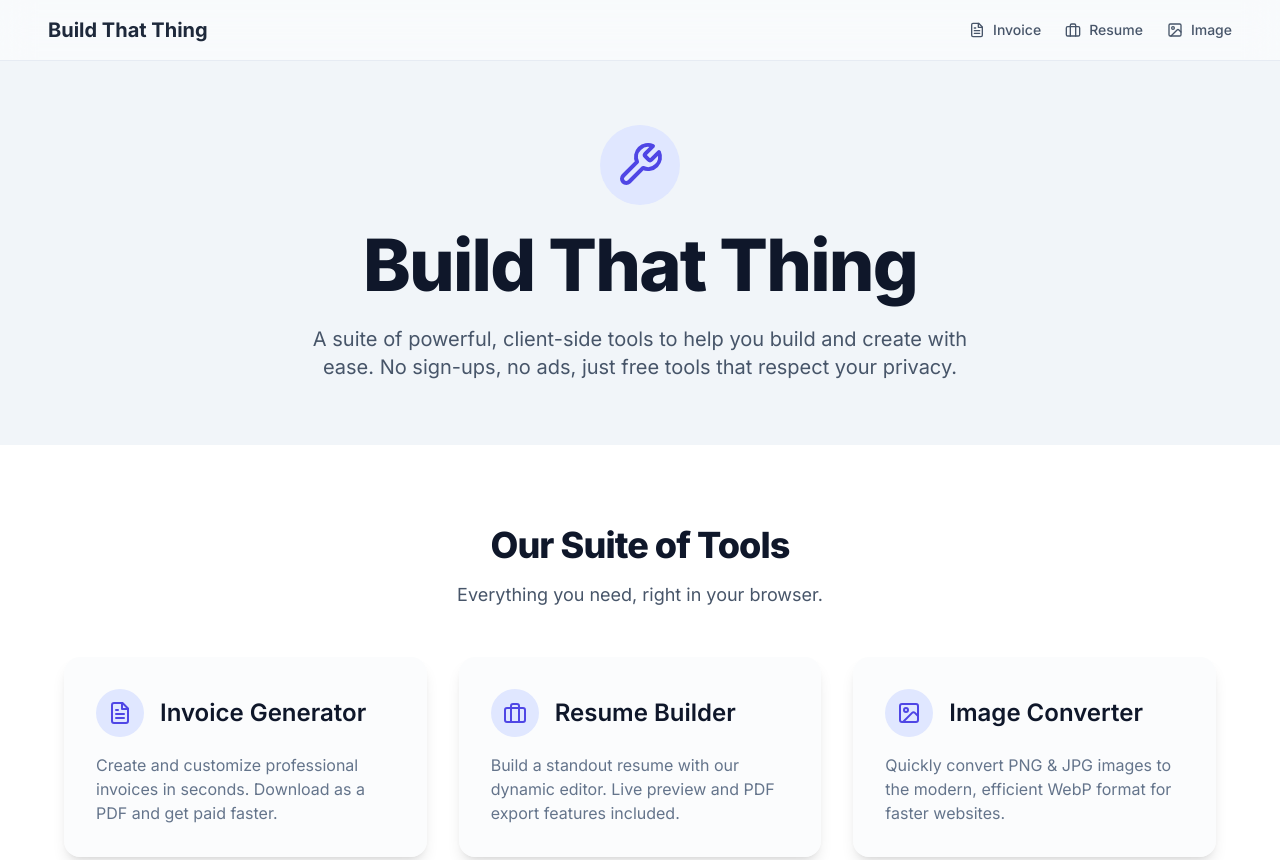
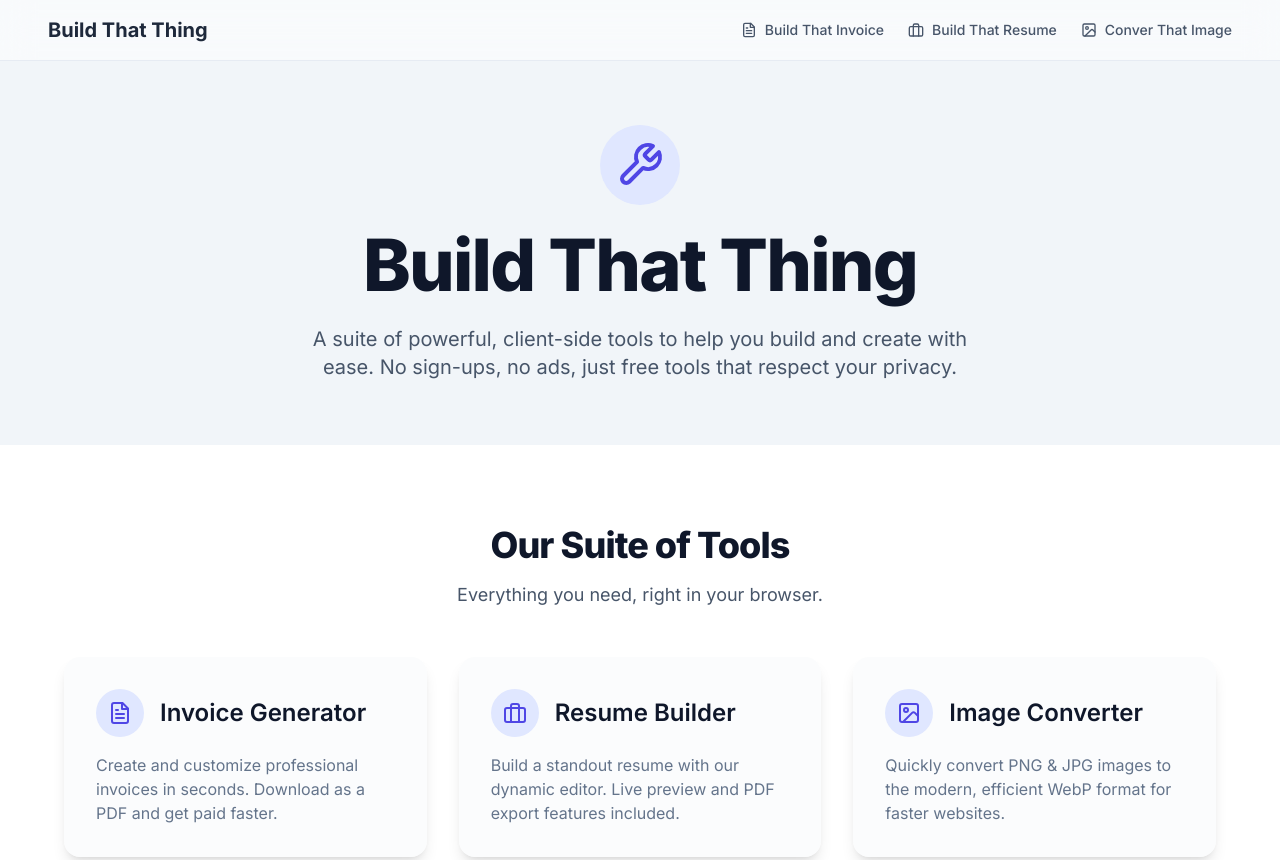
Before and after one commit to oancholarevelo/buildthatthing, a plain HTML site: page index.html in a window 1280 px wide. Shown: the top 860 px of the page. Drawn offline with nearby package versions, Linux system fonts and the light colour scheme.

Commit message:
Add files via upload

```diff
--- a/index.html
+++ b/index.html
@@ -45,15 +45,15 @@
             <nav class="hidden md:flex items-center gap-4 sm:gap-6 text-sm font-medium text-slate-600">
                 <a href="https://buildthatinvoice.vercel.app/" class="flex items-center gap-2 hover:text-indigo-600 transition-colors">
                     <svg xmlns="http://www.w3.org/2000/svg" width="16" height="16" viewBox="0 0 24 24" fill="none" stroke="currentColor" stroke-width="2" stroke-linecap="round" stroke-linejoin="round"><path d="M14.5 2H6a2 2 0 0 0-2 2v16a2 2 0 0 0 2 2h12a2 2 0 0 0 2-2V7.5L14.5 2z"></path><polyline points="14 2 14 8 20 8"></polyline><line x1="16" y1="13" x2="8" y2="13"></line><line x1="16" y1="17" x2="8" y2="17"></line><line x1="10" y1="9" x2="8" y2="9"></line></svg>
-                    <span>Invoice</span>
+                    <span>Build That Invoice</span>
                 </a>
                 <a href="https://buildthatresume.vercel.app/" class="flex items-center gap-2 hover:text-indigo-600 transition-colors">
                     <svg xmlns="http://www.w3.org/2000/svg" width="16" height="16" viewBox="0 0 24 24" fill="none" stroke="currentColor" stroke-width="2" stroke-linecap="round" stroke-linejoin="round"><rect width="20" height="14" x="2" y="7" rx="2" ry="2" /><path d="M16 21V5a2 2 0 0 0-2-2h-4a2 2 0 0 0-2 2v16" /></svg>
-                    <span>Resume</span>
+                    <span>Build That Resume</span>
                 </a>
                 <a href="https://convertthatimage.vercel.app/" class="flex items-center gap-2 hover:text-indigo-600 transition-colors">
                     <svg xmlns="http://www.w3.org/2000/svg" width="16" height="16" viewBox="0 0 24 24" fill="none" stroke="currentColor" stroke-width="2" stroke-linecap="round" stroke-linejoin="round"><rect width="18" height="18" x="3" y="3" rx="2" ry="2"></rect><circle cx="9" cy="9" r="2"></circle><path d="m21 15-3.086-3.086a2 2 0 0 0-2.828 0L6 21"></path></svg>
-                    <span>Image</span>
+                    <span>Conver That Image</span>
                 </a>
             </nav>
             <div class="md:hidden">
@@ -64,9 +64,9 @@
             </div>
         </div>
         <div id="mobile-menu" class="md:hidden bg-white/80 backdrop-blur-lg">
-            <a href="https://buildthatinvoice.vercel.app/" class="block py-3 px-4 text-sm font-medium text-slate-600 hover:bg-slate-100 border-t border-slate-200/80">Invoice Generator</a>
-            <a href="https://buildthatresume.vercel.app/" class="block py-3 px-4 text-sm font-medium text-slate-600 hover:bg-slate-100 border-t border-slate-200/80">Resume Builder</a>
-            <a href="https://convertthatimage.vercel.app/" class="block py-3 px-4 text-sm font-medium text-slate-600 hover:bg-slate-100 border-t border-slate-200/80">Image Converter</a>
+            <a href="https://buildthatinvoice.vercel.app/" class="block py-3 px-4 text-sm font-medium text-slate-600 hover:bg-slate-100 border-t border-slate-200/80">Build That Invoice</a>
+            <a href="https://buildthatresume.vercel.app/" class="block py-3 px-4 text-sm font-medium text-slate-600 hover:bg-slate-100 border-t border-slate-200/80">Build That Resume</a>
+            <a href="https://convertthatimage.vercel.app/" class="block py-3 px-4 text-sm font-medium text-slate-600 hover:bg-slate-100 border-t border-slate-200/80">Convert That Image</a>
         </div>
     </header>
 
@@ -272,13 +272,13 @@
                 <div class="flex flex-col items-center md:items-end">
                     <h3 class="font-semibold text-slate-800">Navigate</h3>
                     <ul class="mt-2 space-y-1 text-center md:text-right">
-                        <li><a href="#" class="text-slate-500 hover:text-indigo-600 transition-colors">Build That Thing Home</a></li>
+                        <li><a href="#" class="text-slate-500 hover:text-indigo-600 transition-colors">Build That Thing</a></li>
                         <li><a href="https://buildthatinvoice.vercel.app/"
-                                class="text-slate-500 hover:text-indigo-600 transition-colors">Invoice Builder</a></li>
+                                class="text-slate-500 hover:text-indigo-600 transition-colors">Build That Invoice</a></li>
                         <li><a href="https://buildthatresume.vercel.app/"
-                                class="text-slate-500 hover:text-indigo-600 transition-colors">Resume Builder</a></li>
+                                class="text-slate-500 hover:text-indigo-600 transition-colors">Build That Resume</a></li>
                         <li><a href="https://convertthatimage.vercel.app/"
-                                class="text-slate-500 hover:text-indigo-600 transition-colors">Image Converter</a></li>
+                                class="text-slate-500 hover:text-indigo-600 transition-colors">Convert That Image</a></li>
                     </ul>
                 </div>
             </div>
```
